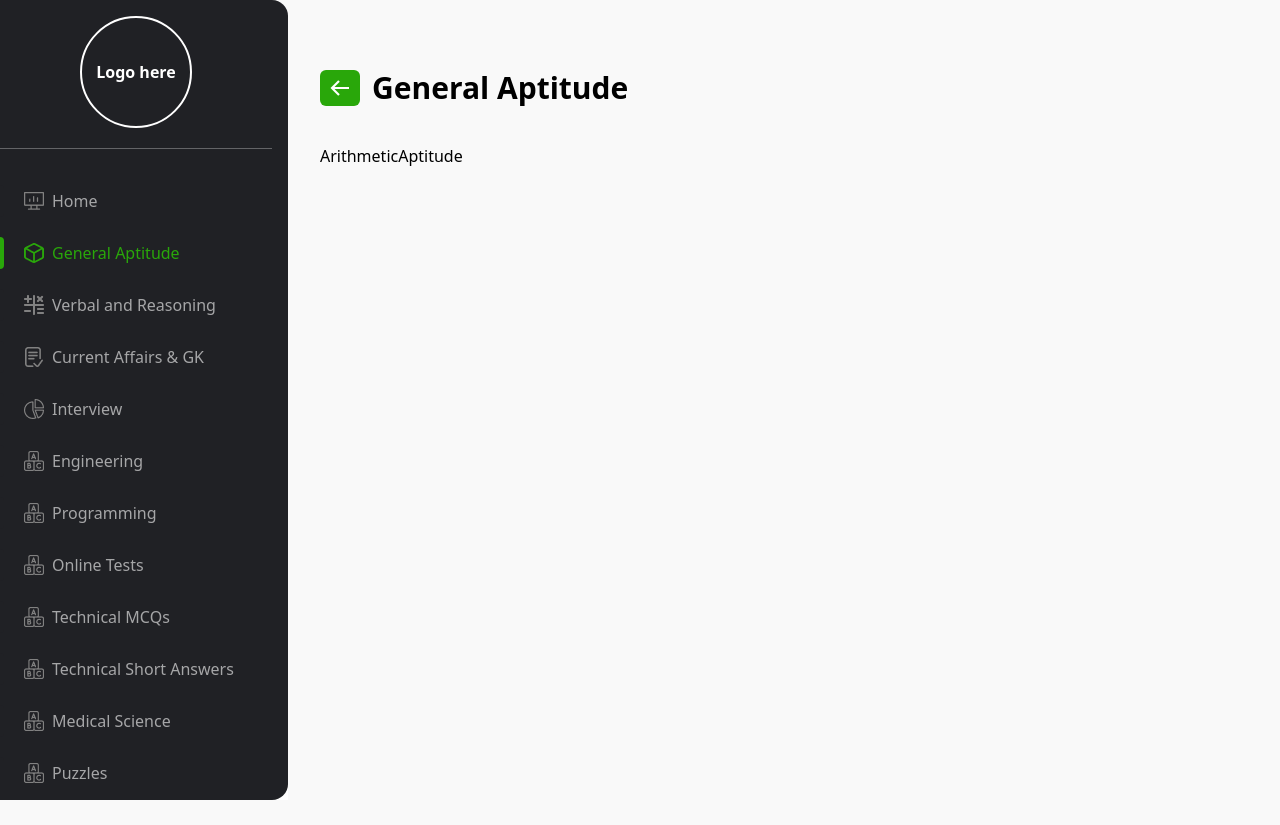
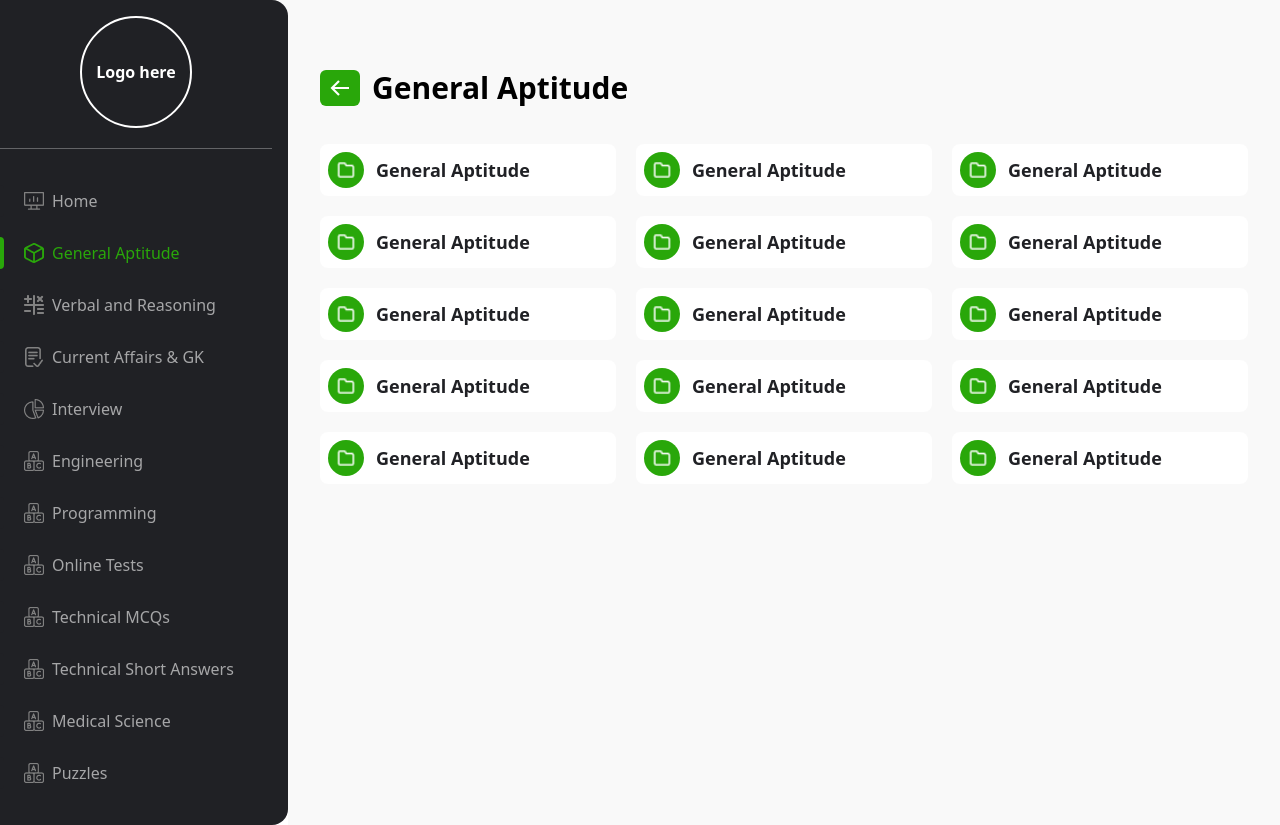
Before and after one commit to izumshahid/mcq-learning-app, a Next.js app: page /GeneralAptitude/ArithmeticAptitude in a window 1280 px wide. Before the commit the page ends 800 px from the top, so only its background shows below. Built offline with nearby package versions, Linux system fonts and the light colour scheme.

Commit message:
enabled context api, created cards for topic selection

```diff
--- a/src/app/GeneralAptitude/ArithmeticAptitude/page.js
+++ b/src/app/GeneralAptitude/ArithmeticAptitude/page.js
@@ -1,7 +1,72 @@
-import React from "react";
+"use client";
+
+import TopicSelectionCard from "@/components/TopicSelectionCard";
+import React, { useEffect } from "react";
+import FOLDER_IMAGE from "../../../assets/folder.png";
+import { myContext } from "@/context/Store";
 
 const ArithmeticAptitude = () => {
-  return <div>ArithmeticAptitude</div>;
+  const { activeNav } = myContext();
+
+  useEffect(() => {
+    console.log(activeNav);
+  }, []);
+
+  return (
+    <div className="flex flex-col md:flex-row lg:flex-row xl:flex-row 2xl:flex-row gap-5 mb-5">
+      <div className="w-full lg:w-1/3 xl:w-1/3 2xl:w-1/3 flex flex-col gap-5">
+        <div className="w-full">
+          <TopicSelectionCard topic="General Aptitude" image={FOLDER_IMAGE} />
+        </div>
+        <div className="w-full">
+          <TopicSelectionCard topic="General Aptitude" image={FOLDER_IMAGE} />
+        </div>
+        <div className="w-full">
+          <TopicSelectionCard topic="General Aptitude" image={FOLDER_IMAGE} />
+        </div>
+        <div className="w-full">
+          <TopicSelectionCard topic="General Aptitude" image={FOLDER_IMAGE} />
+        </div>
+        <div className="w-full">
+          <TopicSelectionCard topic="General Aptitude" image={FOLDER_IMAGE} />
+        </div>
+      </div>
+      <div className="w-full lg:w-1/3 xl:w-1/3 2xl:w-1/3 flex flex-col gap-5">
+        <div className="w-full">
+          <TopicSelectionCard topic="General Aptitude" image={FOLDER_IMAGE} />
+        </div>
+        <div className="w-full">
+          <TopicSelectionCard topic="General Aptitude" image={FOLDER_IMAGE} />
+        </div>
+        <div className="w-full">
+          <TopicSelectionCard topic="General Aptitude" image={FOLDER_IMAGE} />
+        </div>
+        <div className="w-full">
+          <TopicSelectionCard topic="General Aptitude" image={FOLDER_IMAGE} />
+        </div>
+        <div className="w-full">
+          <TopicSelectionCard topic="General Aptitude" image={FOLDER_IMAGE} />
+        </div>
+      </div>
+      <div className="w-full lg:w-1/3 xl:w-1/3 2xl:w-1/3 flex flex-col gap-5">
+        <div className="w-full">
+          <TopicSelectionCard topic="General Aptitude" image={FOLDER_IMAGE} />
+        </div>
+        <div className="w-full">
+          <TopicSelectionCard topic="General Aptitude" image={FOLDER_IMAGE} />
+        </div>
+        <div className="w-full">
+          <TopicSelectionCard topic="General Aptitude" image={FOLDER_IMAGE} />
+        </div>
+        <div className="w-full">
+          <TopicSelectionCard topic="General Aptitude" image={FOLDER_IMAGE} />
+        </div>
+        <div className="w-full">
+          <TopicSelectionCard topic="General Aptitude" image={FOLDER_IMAGE} />
+        </div>
+      </div>
+    </div>
+  );
 };
 
 export default ArithmeticAptitude;
--- a/src/app/layout.js
+++ b/src/app/layout.js
@@ -2,6 +2,7 @@ import "./globals.css";
 import { Inter } from "next/font/google";
 import Sidebar from "../sections/Sidebar";
 import Header from "@/sections/Header";
+import { ThemeContextProvider } from "@/context/Store";
 
 const inter = Inter({ subsets: ["latin"] });
 
@@ -13,6 +14,7 @@ export const metadata = {
 export default function RootLayout({ children }) {
   return (
     <html lang="en">
+      <ThemeContextProvider>
         <body className="bg-[#F9F9F9]">
           <div className="flex flex-row">
             <Sidebar />
@@ -22,6 +24,7 @@ export default function RootLayout({ children }) {
             </div>
           </div>
         </body>
+      </ThemeContextProvider>
     </html>
   );
 }
--- a/src/components/TopicSelectionCard.js
+++ b/src/components/TopicSelectionCard.js
@@ -1,26 +1,19 @@
 import Image from "next/image";
+import Link from "next/link";
 import React from "react";
 
-const TopicSelectionCard = ({ topic, image }) => {
+const TopicSelectionCard = ({ topic, image, link = "AllMcqs" }) => {
   return (
-    <div className="flex items-center gap-3 bg-white rounded-lg">
-      <div
-        className={`
-              ${
-                isCollapsed ? "bg-white" : "bg-main_green_color p-2"
-              } rounded-full
-            `}
-      >
-        <Image src={image} alt="topic" className="w-11" />
+    <Link href={`${link}`}>
+      <div className="flex items-center gap-3 bg-white rounded-lg p-2 cursor-pointer">
+        <div className="bg-main_green_color p-2 rounded-full">
+          <Image src={image} alt="topic" className="w-5 object-contain" />
+        </div>
+        <div className="text-sm sm:text-base md:text-base lg:text-lg 2xl:text-xl font-semibold text-main_black_color">
+          {topic}
+        </div>
       </div>
-      <div
-        className={`${
-          isCollapsed ? "text-white duration-200" : "text-black duration-200"
-        } text-sm sm:text-base md:text-base lg:text-lg 2xl:text-xl`}
-      >
-        {topic}
-      </div>
-    </div>
+    </Link>
   );
 };
 
--- /dev/null
+++ b/src/context/Store.js
@@ -0,0 +1,22 @@
+"use client";
+
+import { createContext, useContext, useState } from "react";
+
+const ThemeContext = createContext({});
+
+export const ThemeContextProvider = ({ children }) => {
+  const [activeNav, setActiveNav] = useState("none");
+
+  return (
+    <ThemeContext.Provider
+      value={{
+        activeNav,
+        setActiveNav,
+      }}
+    >
+      {children}
+    </ThemeContext.Provider>
+  );
+};
+
+export const myContext = () => useContext(ThemeContext);
--- a/src/sections/Sidebar.js
+++ b/src/sections/Sidebar.js
@@ -78,7 +78,7 @@ function Sidebar({ sidebarOpen, setSidebarOpen }) {
       <div
         id="sidebar"
         ref={sidebar}
-        className={`flex flex-col absolute z-40 left-0 top-0 lg:static lg:left-auto lg:top-auto lg:translate-x-0 h-screen w-64 lg:w-72 lg:sidebar-expanded:!w-64 2xl:!w-64 shrink-0 py-4 pr-4 rounded-tr-2xl rounded-br-2xl bg-main_black_color transition-all duration-200 ease-in-out ${
+        className={`flex flex-col fixed h-full z-40 left-0 top-0 lg:static lg:left-auto lg:top-auto lg:translate-x-0 w-64 lg:w-72 lg:sidebar-expanded:!w-64 2xl:!w-64 shrink-0 py-4 pr-4 rounded-tr-2xl rounded-br-2xl bg-main_black_color transition-all duration-700 ease-in-out ${
           sidebarOpen ? "translate-x-0" : "-translate-x-64"
         }`}
       >
```
Lines whose indentation alone changed are shown as unchanged.
